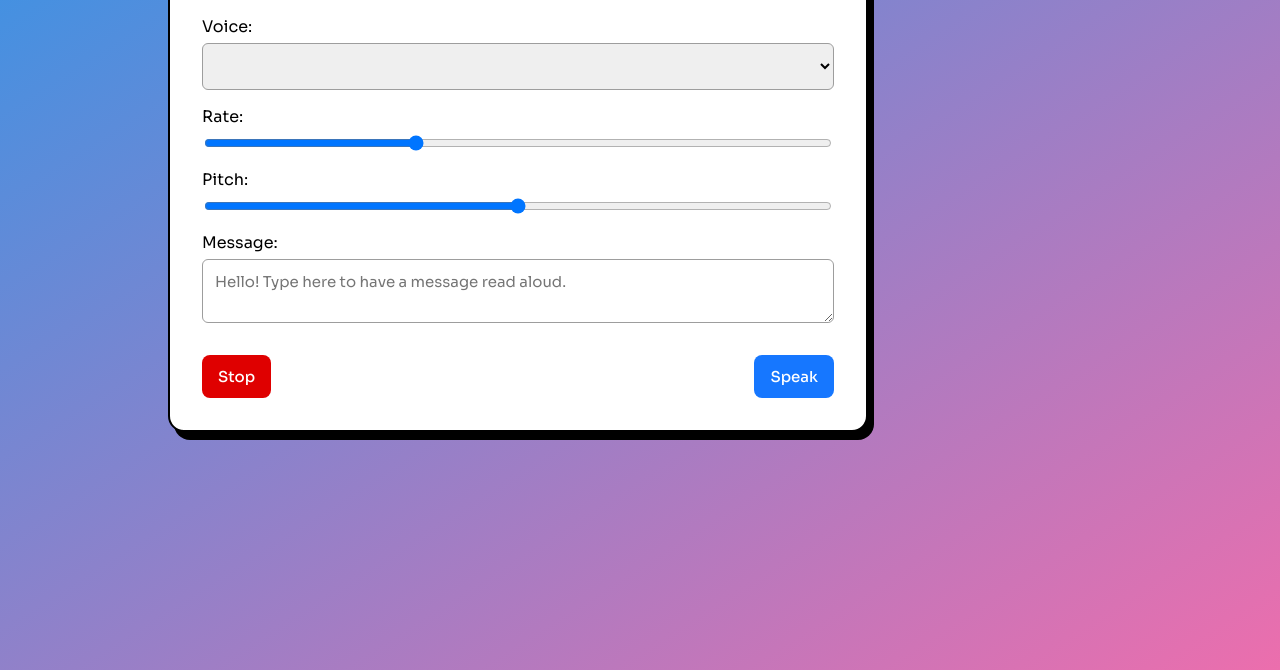
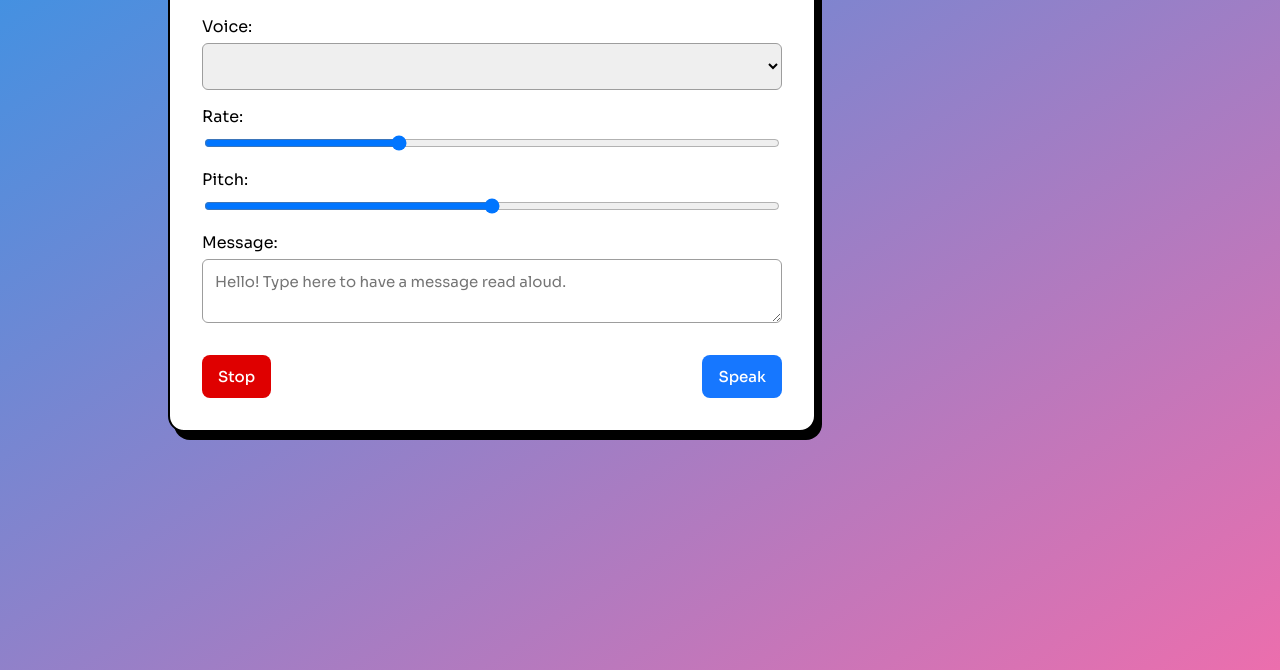
Before and after one commit to anniekoop/Text-to-Speech, a plain HTML site: page index.html in a window 1280 px wide. Shown: the part 146-816 px from the top of the page. Drawn offline with Linux system fonts and the light colour scheme.

Commit message:
Update styles.css

```diff
--- a/styles.css
+++ b/styles.css
@@ -22,7 +22,7 @@ body {
     box-shadow: 0.375rem 0.5rem 0 black;
     border: 2.5px solid black;
     position: relative;
-    max-width: 700px;
+    max-width: 648px;
 }
 
 h1 {
```
